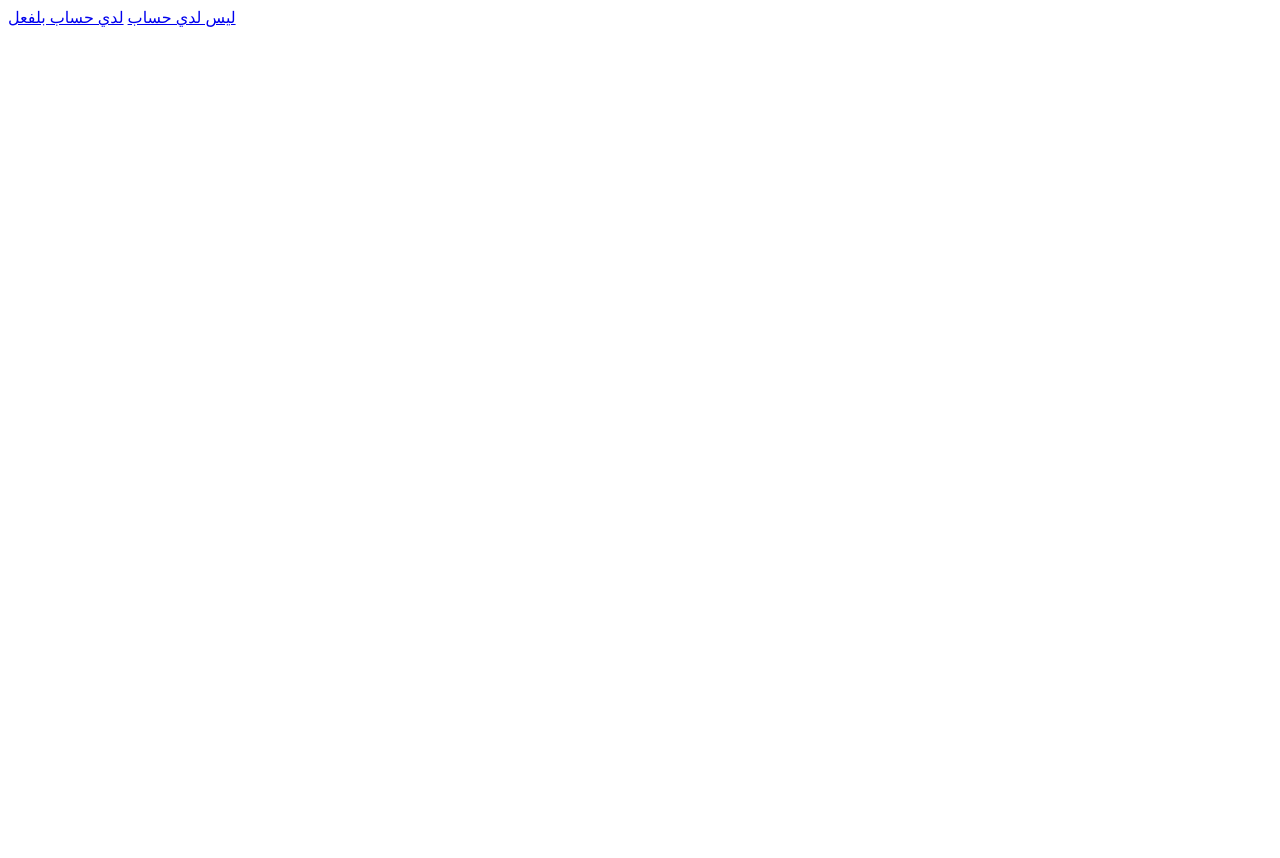
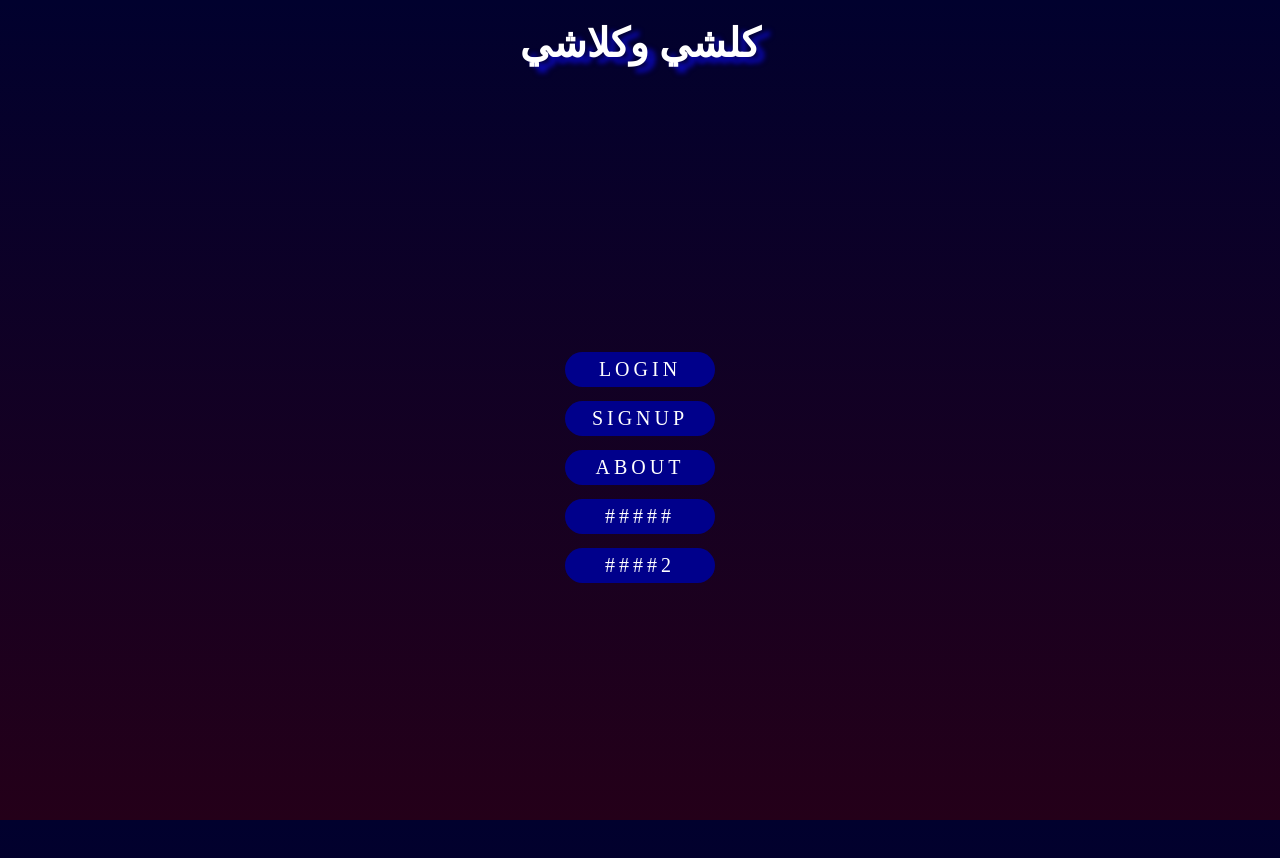
Before and after one commit to iixEzra/iixEzra.github.io, a plain HTML site: page index.html in a window 1280 px wide. Before the commit the page ends 800 px from the top, so only its background shows below. Drawn offline with Linux system fonts and the light colour scheme.

Commit message:
update0.2

```diff
--- a/index.html
+++ b/index.html
@@ -4,10 +4,21 @@
   <meta charset="UTF-8">
   <meta http-equiv="X-UA-Compatible" content="IE=edge">
   <meta name="viewport" content="width=device-width, initial-scale=1.0">
-  <title>Document</title>
+  <link rel="stylesheet" href="style.css">
+  <script defer src="app.js"></script>
+  <title>index</title>
+  <link rel="icon" href="img/icon.png">
 </head>
 <body>
-  <a href="sign_in.html">ليس لدي حساب</a>
-  <a href="login.html">لدي حساب بلفعل</a>
+  <h1>كلشي وكلاشي</h1>
+  <section>
+    <ul>
+      <li data-text="login"><a href="login.html">login</a></li>
+      <li data-text="signup"><a href="sign_in.html">signup</a></li>
+      <li data-text="about"><a href="#">about</a></li>
+      <li data-text="#####"><a href="#">#####</a></li>
+      <li data-text="####2"><a href="#">####2</a></li>
+    </ul>
+  </section>
 </body>
 </html>
--- /dev/null
+++ b/sSign_in.css
@@ -0,0 +1,76 @@
+body{
+  background-image: url("img/BG.jpg");
+  font-family: DG Baysan Light;
+  background-size: cover;
+}
+h1{
+  text-align: center;
+  font-size: 50px;
+  color: rgb(21, 38, 53);
+}
+form{
+  margin: 20px auto;
+  width: 320px;
+  color: rgb(0, 0, 0);
+}
+input{
+  padding: 10px;
+  font-size: inherit;
+}
+input[type="text"] {
+  display: block;
+  margin-bottom: 25px;
+  width: 100%;
+  border: 2px solid rgb(255, 255, 255);
+  background: #e4e3dc;
+}
+input[type="password"] {
+  display: block;
+  margin-bottom: 25px;
+  width: 100%;
+  border: 2px solid rgb(255, 255, 255);
+  background: #e4e3dc;
+}
+input[type="email"] {
+  display: block;
+  margin-bottom: 25px;
+  width: 100%;
+  border: 2px solid rgb(255, 255, 255);
+  background: #e4e3dc;
+}
+input[type="radio"] {
+  margin: 0 8px 25px 18px;
+}
+input[type="radio"]:first-child{
+  margin-left: 0;
+}
+input[type="submit"]{
+  width: 344px;
+  height: 45px;
+  border: none;
+  background: #b9b9b3;
+  color: rgb(0, 0, 0);
+  font-family: DG Baysan Light;
+}
+input[type="submit"]:focus{
+  width: 344px;
+  height: 45px;
+  border: 2px solid;
+  border-color: rgb(255, 255, 255);
+  background: rgb(27, 52, 73);
+  color: #c9c8c2;
+  font-family: DG Baysan Light;
+
+}
+input:focus{
+  background-color: white;
+}
+input[type="radio"]:checked + label{
+  font-weight: bold;
+}
+input{
+  border-radius: 8px;
+}
+input::placeholder {
+font-family: DG Baysan Light;
+}
--- a/style.css
+++ b/style.css
@@ -1,76 +1,91 @@
+*{
+  margin: 0;
+  padding: 0;
+}
 body{
-  background-image: url("img/BG.jpg");
+  background: linear-gradient(#01012e, #240019);
+  height: 100vh;
   font-family: DG Baysan Light;
-  background-size: cover;
+}
+section{
+  background-image: none;
+  height: 100vh;
+  display: flex;
+  justify-content: center;
+  align-items: center;
+}
+ul{
+  text-align: center;
+}
+ul:hover li a{
+  opacity: 0;
+}
+ul li{
+  list-style: none;
+  margin: 14px 0;
+}
+ul li a{
+  color: white;
+  text-decoration: none;
+  font-size: 20px;
+  font-weight: 20px;
+  letter-spacing: 4px;
+  background: darkblue;
+  padding: 6px 15px;
+  border-radius: 20px;
+  display: inline-block;
+  transition: 0.5s;
+  text-transform: uppercase;
+  width: 120px;
+  position: relative;
+  z-index: 10;
+}
+ul li a:hover{
+  transform: scale(1.5);
+  background: darkmagenta;
+  opacity: 1;
+}
+ul li::after{
+  content: attr(data-text);
+  color: white;
+  position: absolute;
+  left: 50%;
+  top: 50%;
+  transform: translate(-50%,-50%);
+  font-size: 80px;
+  font-weight: 900;
+  text-transform: uppercase;
+  opacity: 0;
+  letter-spacing: 50px;
+  pointer-events: none;
+  transition: 0.5s;
+}
+ul li:hover:after{
+  opacity: 0.5;
+  letter-spacing: 5px;
+}
+ul li::before{
+  content: '';
+  width: 180px;
+  height: 80px;
+  background: white;
+  position: absolute;
+  left: 50%;
+  top: 50%;
+  transform: translate(-50%, 70%);
+  border-radius: 50%;
+  box-shadow: 0 0 80px orangered;
+  opacity: 0;
+  transition: 0.5s;
+}
+ul li:hover::before{
+  opacity: 0.5;
+  width: 80px;
 }
 h1{
   text-align: center;
-  font-size: 50px;
-  color: rgb(21, 38, 53);
+  margin-top: 20px;
+  font-size: 40px;
+  color: white;
+  text-shadow: 8px 6px 5px rgb(10, 7, 167);
 }
-form{
-  margin: 20px auto;
-  width: 320px;
-  color: rgb(0, 0, 0);
-}
-input{
-  padding: 10px;
-  font-size: inherit;
-}
-input[type="text"] {
-  display: block;
-  margin-bottom: 25px;
-  width: 100%;
-  border: 2px solid rgb(255, 255, 255);
-  background: #e4e3dc;
-}
-input[type="password"] {
-  display: block;
-  margin-bottom: 25px;
-  width: 100%;
-  border: 2px solid rgb(255, 255, 255);
-  background: #e4e3dc;
-}
-input[type="email"] {
-  display: block;
-  margin-bottom: 25px;
-  width: 100%;
-  border: 2px solid rgb(255, 255, 255);
-  background: #e4e3dc;
-}
-input[type="radio"] {
-  margin: 0 8px 25px 18px;
-}
-input[type="radio"]:first-child{
-  margin-left: 0;
-}
-input[type="submit"]{
-  width: 344px;
-  height: 45px;
-  border: none;
-  background: #b9b9b3;
-  color: rgb(0, 0, 0);
-  font-family: DG Baysan Light;
-}
-input[type="submit"]:focus{
-  width: 344px;
-  height: 45px;
-  border: 2px solid;
-  border-color: rgb(255, 255, 255);
-  background: rgb(27, 52, 73);
-  color: #c9c8c2;
-  font-family: DG Baysan Light;
-
-}
-input:focus{
-  background-color: white;
-}
-input[type="radio"]:checked + label{
-  font-weight: bold;
-}
-input{
-  border-radius: 8px;
-}
-input::placeholder {
-font-family: DG Baysan Light;
-}
```
Also changed, not shown: sign_in.html (+1 -1 lines), app.js (added).
